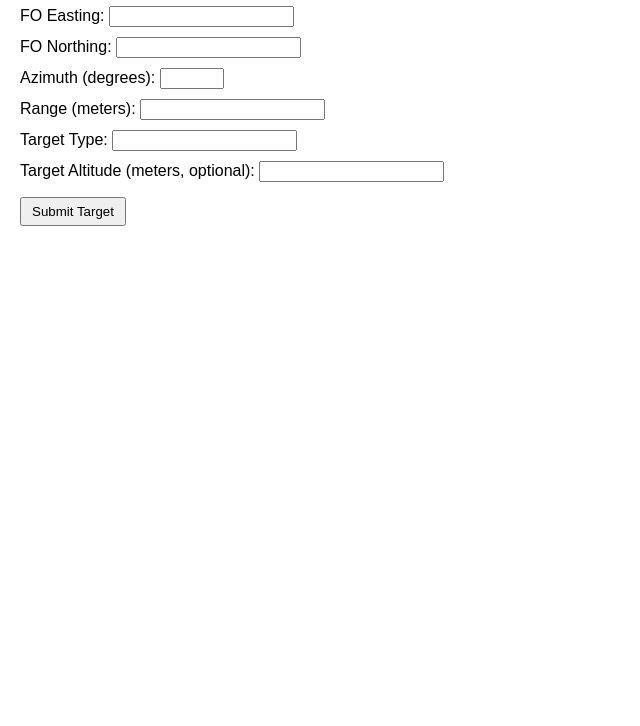
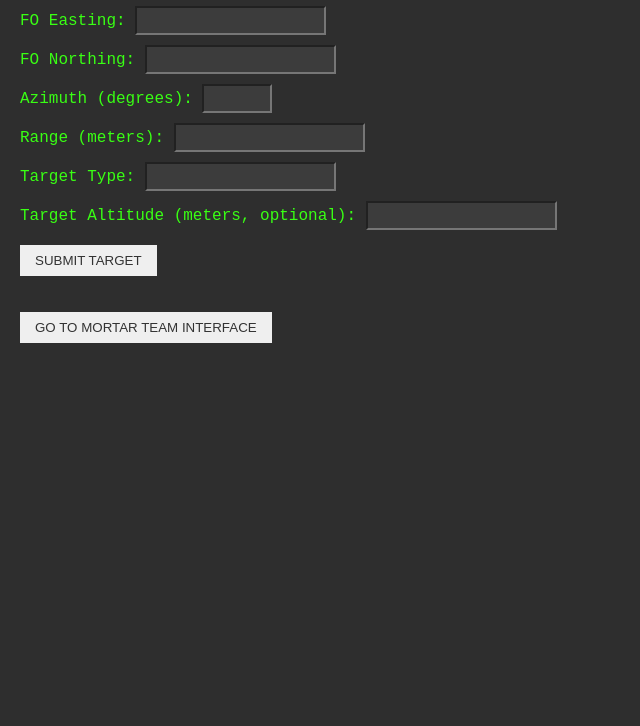
Before and after one commit to austin-maglinger/ARMA-MORTAR-APP, a website: page public/index.html in a window 1280 px wide. Shown: the part 74-800 px from the top of the page, without its empty margins (0-640 px from the left). Drawn offline with Linux system fonts and the light colour scheme.

Commit message:
CSS Stylization + navigation button
Changed CSS stylization and added button to navigate to mortar team interface

```diff
--- a/public/index.html
+++ b/public/index.html
@@ -3,9 +3,43 @@
 <head>
   <title>FO Interface</title>
   <style>
-    body { font-family: Arial, sans-serif; margin: 20px; }
-    label { display: block; margin: 10px 0 5px; }
-    button { margin-top: 10px; padding: 5px 10px; }
+    body {
+      font-family: 'Courier New', monospace;
+      background-color: #2e2e2e;
+      color: #d4d4d4;
+      margin: 20px;
+    }
+    h1, h2 {
+      color: #olive-drab;
+      text-transform: uppercase;
+    }
+    label {
+      display: block;
+      margin: 10px 0 5px;
+      color: #39FF14; /* Neon green for labels */
+    }
+    input, select {
+      background-color: #3c3c3c;
+      border: 1px solid #olive-drab;
+      color: #d4d4d4;
+      padding: 5px;
+    }
+    button {
+      background-color: #olive-drab;
+      color: #333; /* Dark text for contrast */
+      border: none;
+      padding: 8px 15px;
+      margin: 10px 0;
+      cursor: pointer;
+      text-transform: uppercase;
+    }
+    button:hover {
+      background-color: #556b2f;
+      color: #fff; /* White text on hover */
+    }
+    p {
+      color: #d4d4d4;
+    }
   </style>
 </head>
 <body>
@@ -20,6 +54,7 @@
     <button type="submit">Submit Target</button>
   </form>
   <p id="result"></p>
+  <button onclick="window.location.href='/mt.html'">Go to Mortar Team Interface</button>
   <script src="fo.js"></script>
 </body>
 </html>
```
